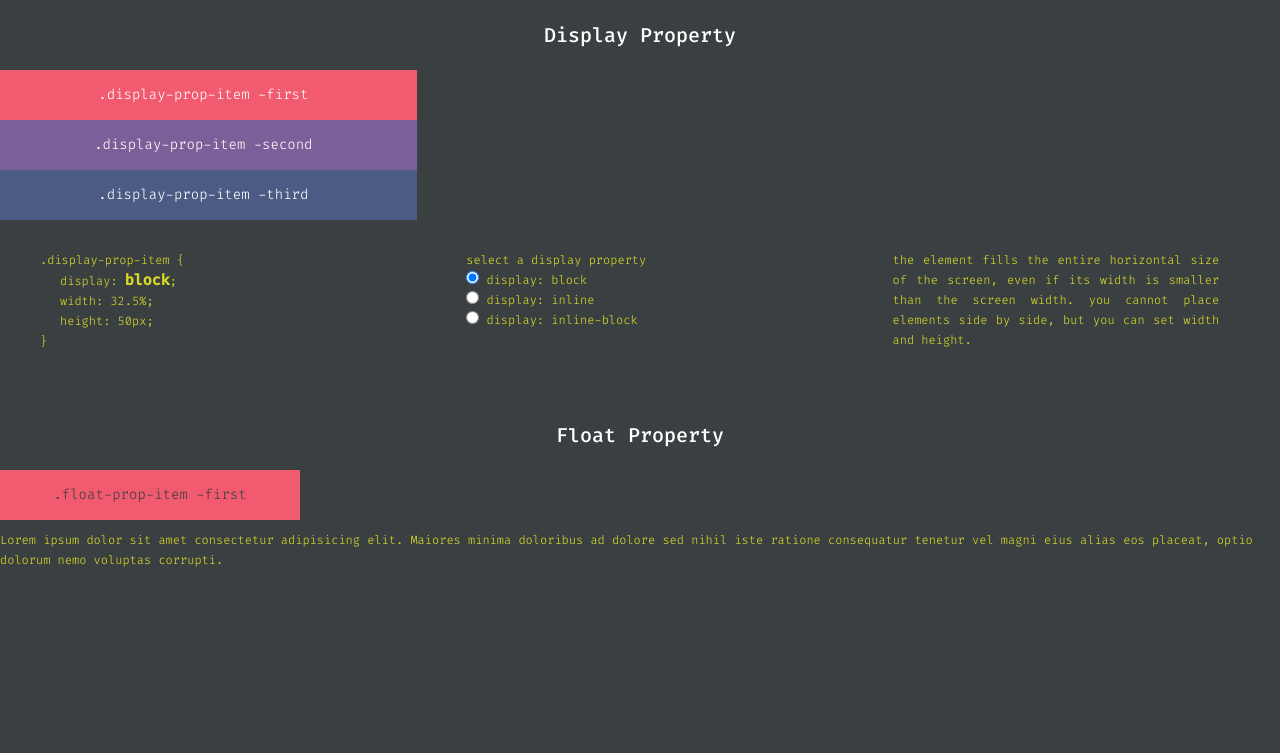
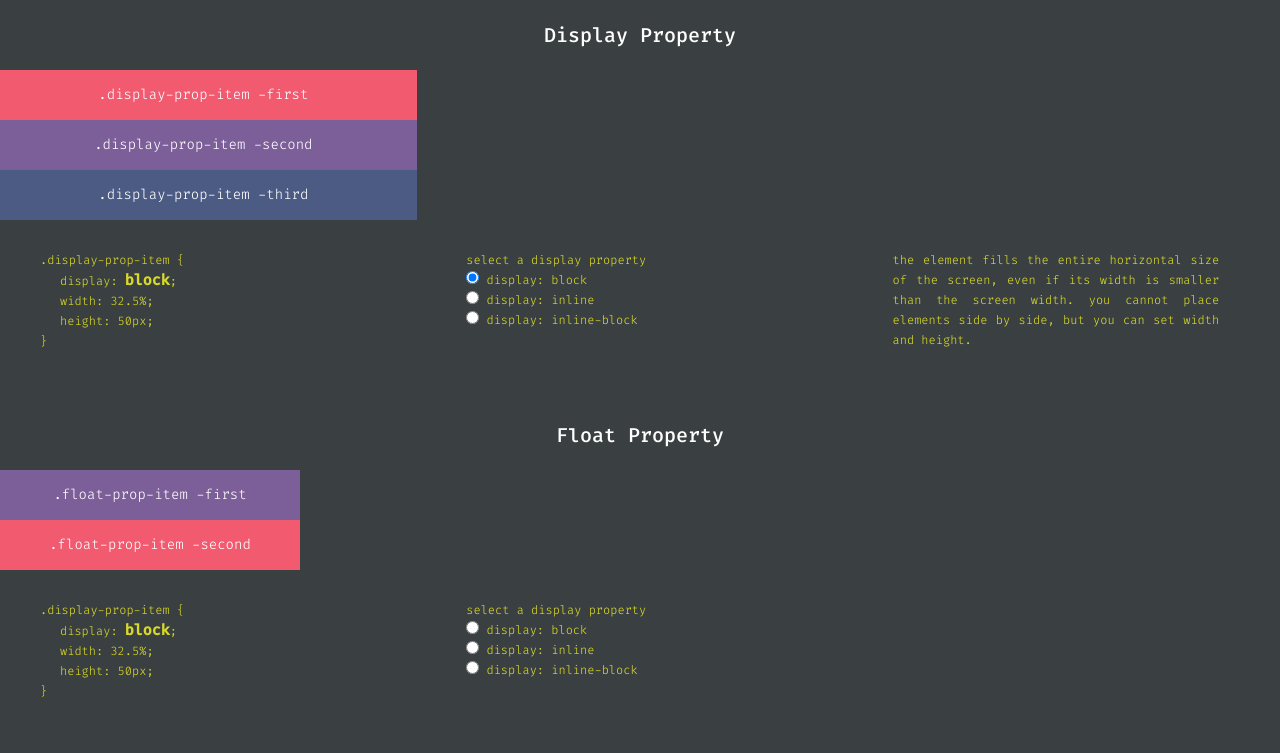
Before and after one commit to douglascastros/stopping-guessing, a plain HTML site: page index.html in a window 1280 px wide. Drawn offline with Linux system fonts and the light colour scheme.

Commit message:
implementing display property samples

```diff
--- a/css/float-prop.css
+++ b/css/float-prop.css
@@ -1,5 +1,5 @@
 .float-prop {
-    color: #3A4042;
+    color: #FFF;
 }
 
 .float-prop-item {
@@ -12,12 +12,11 @@
 }
 
 .float-prop-item.-first {
-    background-color: #F25A70;
-    float: left;
+    background-color: #7C5E99;
 }
 
 .float-prop-item.-second {
-    background-color: #7C5E99;
+    background-color: #F25A70;
 }
 
 .float-prop p {
--- a/index.html
+++ b/index.html
@@ -66,10 +66,38 @@
     <section class="float-prop" title="Float Property">
         <div class="float-prop-item -first">.float-prop-item -first</div>
         <div class="float-prop-item -second">.float-prop-item -second</div>
-        <p>
-            Lorem ipsum dolor sit amet consectetur adipisicing elit. Maiores minima doloribus ad dolore sed nihil iste
-            ratione consequatur tenetur vel magni eius alias eos placeat, optio dolorum nemo voluptas corrupti.
-        </p>
+    </section>
+
+    <section class="sample" title="Display Property Sample">
+        <div class="code-content">
+            <code class="code">.display-prop-item {</code>
+            <code class="code -lf-1">display: <span id="display-prop-changed" class="prop-changed">block</span>;</code>
+            <code class="code -lf-1 -decoration">width: 32.5%;</code>
+            <code class="code -lf-1 -decoration">height: 50px;</code>
+            <code class="code">}</code>
+        </div>
+
+        <div class="options">
+            <fieldset>
+                <legend>select a display property</legend>
+                <div class="radio">
+                    <input type="radio" id="display-block" name="display-property" value="block" checked>
+                    <label for="display-block">display: block</label>
+                </div>
+                <div class="radio">
+                    <input type="radio" id="display-inline" name="display-property" value="inline">
+                    <label for="display-inline">display: inline</label>
+                </div>
+                <div class="radio">
+                    <input type="radio" id="display-inline-block" name="display-property" value="inline-block">
+                    <label for="display-inline-block">display: inline-block</label>
+                </div>
+            </fieldset>
+        </div>
+
+        <div class="text-explaining">
+            <p id="text-explaining"></p>
+        </div>
     </section>
 
     <script type="text/javascript" src="js/display-property.js"></script>
```
